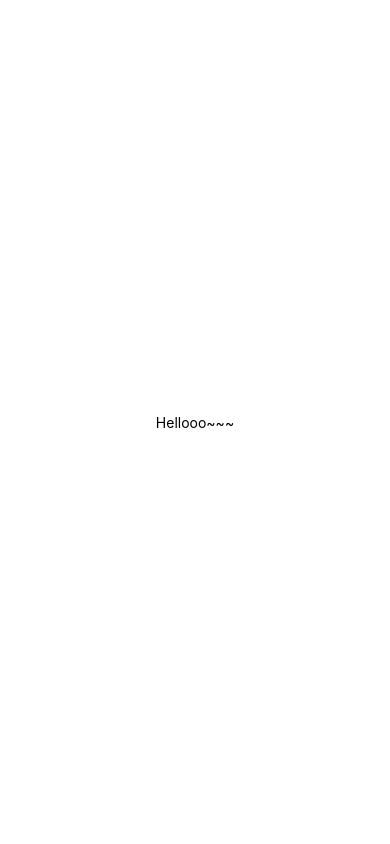
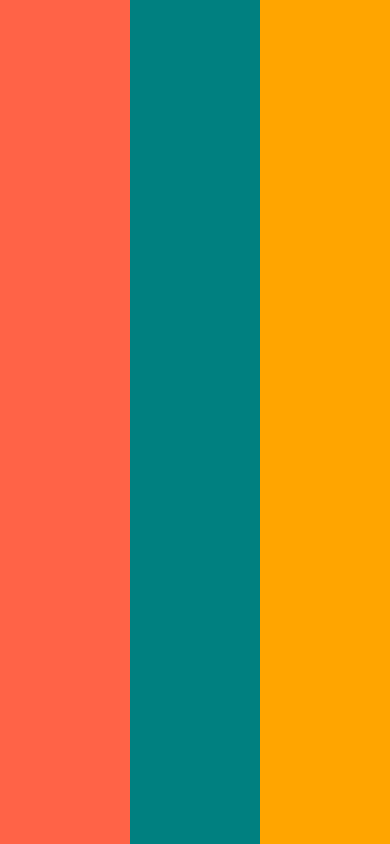
Before and after one commit to ymj07168/react-native-practice, a React Native app in the folder NomadWeather/: screen / in a window 390 px wide. Built offline with nearby package versions, Linux system fonts and the light colour scheme.

Commit message:
2.4 Layout System

```diff
--- a/NomadWeather/App.js
+++ b/NomadWeather/App.js
@@ -1,20 +1,12 @@
-import { StatusBar } from 'expo-status-bar';
-import { StyleSheet, Text, View } from 'react-native';
+import React from 'react';
+import { View } from 'react-native';
 
 export default function App() {
   return (
-    <View style={styles.container}>
-      <Text>Hellooo~~~</Text>
-      <StatusBar style="auto" />
+    <View style={{ flex: 1, flexDirection: "row" }}>
+      <View style={{ flex: 1, backgroundColor: "tomato" }}></View>
+      <View style={{ flex: 1, backgroundColor: "teal" }}></View>
+      <View style={{ flex: 1, backgroundColor: "orange" }}></View>
     </View>
   );
 }
-
-const styles = StyleSheet.create({
-  container: {
-    flex: 1,
-    backgroundColor: '#fff',
-    alignItems: 'center',
-    justifyContent: 'center',
-  },
-});
```
